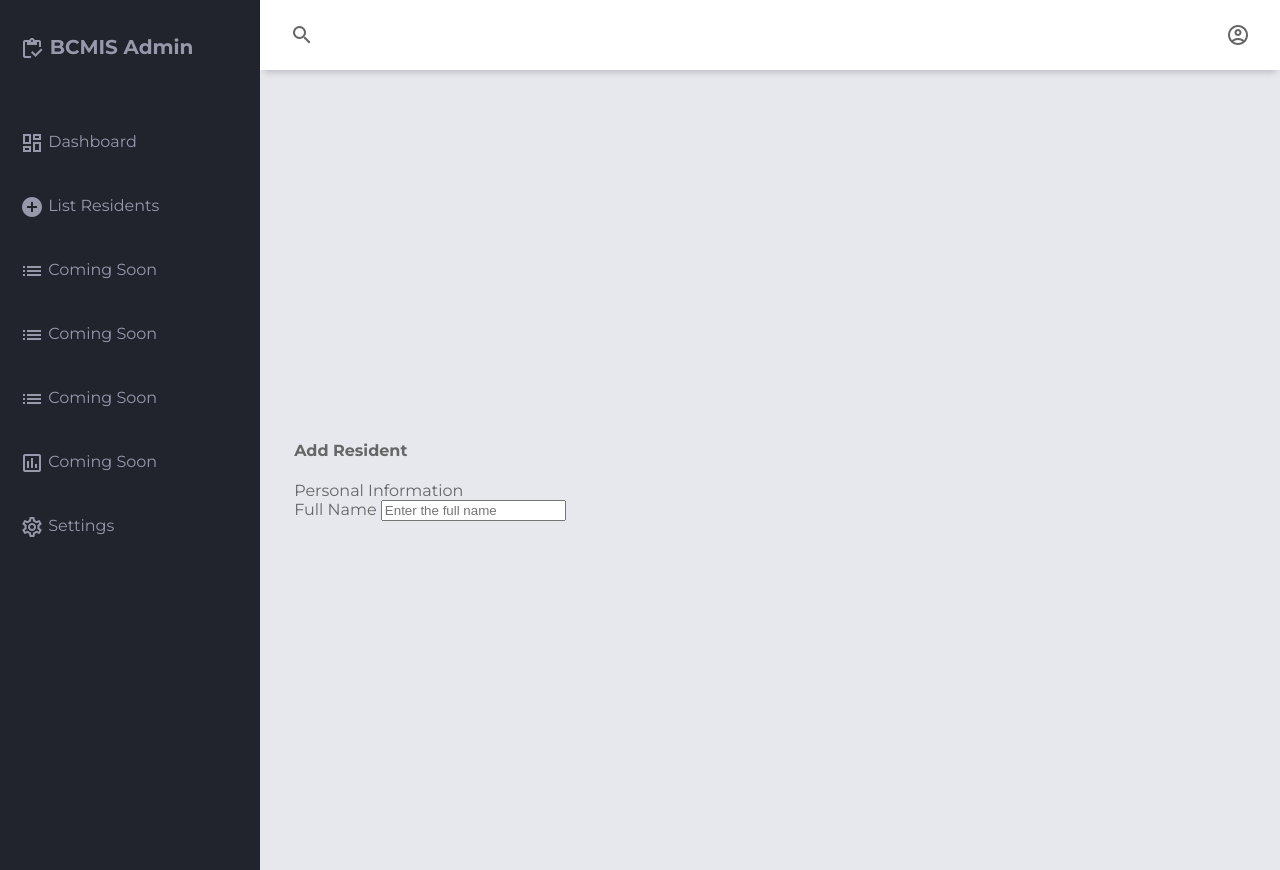
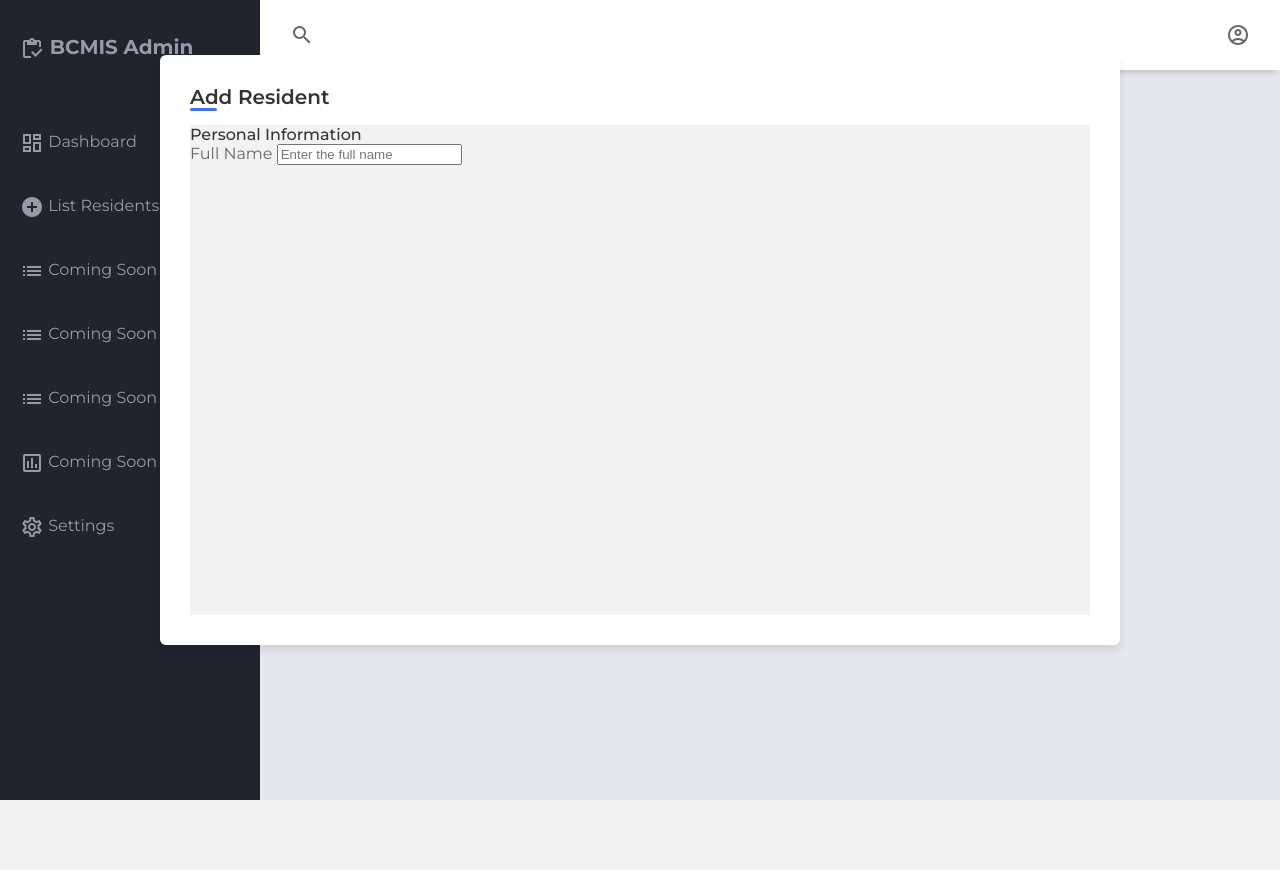
Before and after one commit to chrstncleofas/BCMIS, a Django app: page /add in a window 1280 px wide. After the commit the page ends 800 px from the top, so only its background shows below. Run offline with Django 4.2, Linux system fonts and the light colour scheme.

Commit message:
Added UI

```diff
--- a/static/css/add.css
+++ b/static/css/add.css
@@ -1,11 +1,53 @@
 @import url('https://fonts.googleapis.com/css2?family=Poppins:wght@200;300;400;500;600;700&display=swap');
 
 .bodies{
-    min-height:  100vh;
     display: flex;
     align-items: center;
     justify-content: center;
 }
-.container{
+.containers{
+    background-color: #fff;
+    position: relative;
+    max-width: 900px;
+    width: 100%;
+    border-radius: 6px;
+    padding: 30px;
+    margin: 0 15px;
+    margin-top: -900px;
+    box-shadow: 0 5px 10px rgba(0, 0, 0, 0.1);
+}
+.containers header{
+    position: relative;
+    font-size: 20px;
+    font-weight: 600;
+    color: #333;
+}
 
+.containers header::before{
+    content: "";
+    position: absolute;
+    bottom: -2px;
+    height: 3px;
+    width: 27px;
+    left: 0;
+    background-color: #4070f4;
+    border-radius: 8px;
 }
+
+.containers form{
+    position: relative;
+    margin-top: 16px;
+    min-height: 490px;
+    background-color: #f2f2f2;
+}
+
+.containers form .details{
+    margin-top: 10px;
+}
+
+.containers form .title{
+    font-size: 16px;
+    font-weight: 500;
+    margin: 6px 0;
+    color: #333;
+}
--- a/templates/authentication/add.html
+++ b/templates/authentication/add.html
@@ -72,9 +72,10 @@
                 </li>
             </ul>
         </aside>
+    </div>
     <section class="bodies">
         <div class="containers">
-                <h4>Add Resident</h4>
+            <header>Add Resident</header>
             <form action="">
                 <div class="form first">
                     <div class="details personal">
@@ -90,6 +91,5 @@
             </form>
         </div>
     </section>
-    </div>
 </body>
 </html>
```
Lines whose indentation alone changed are shown as unchanged.
